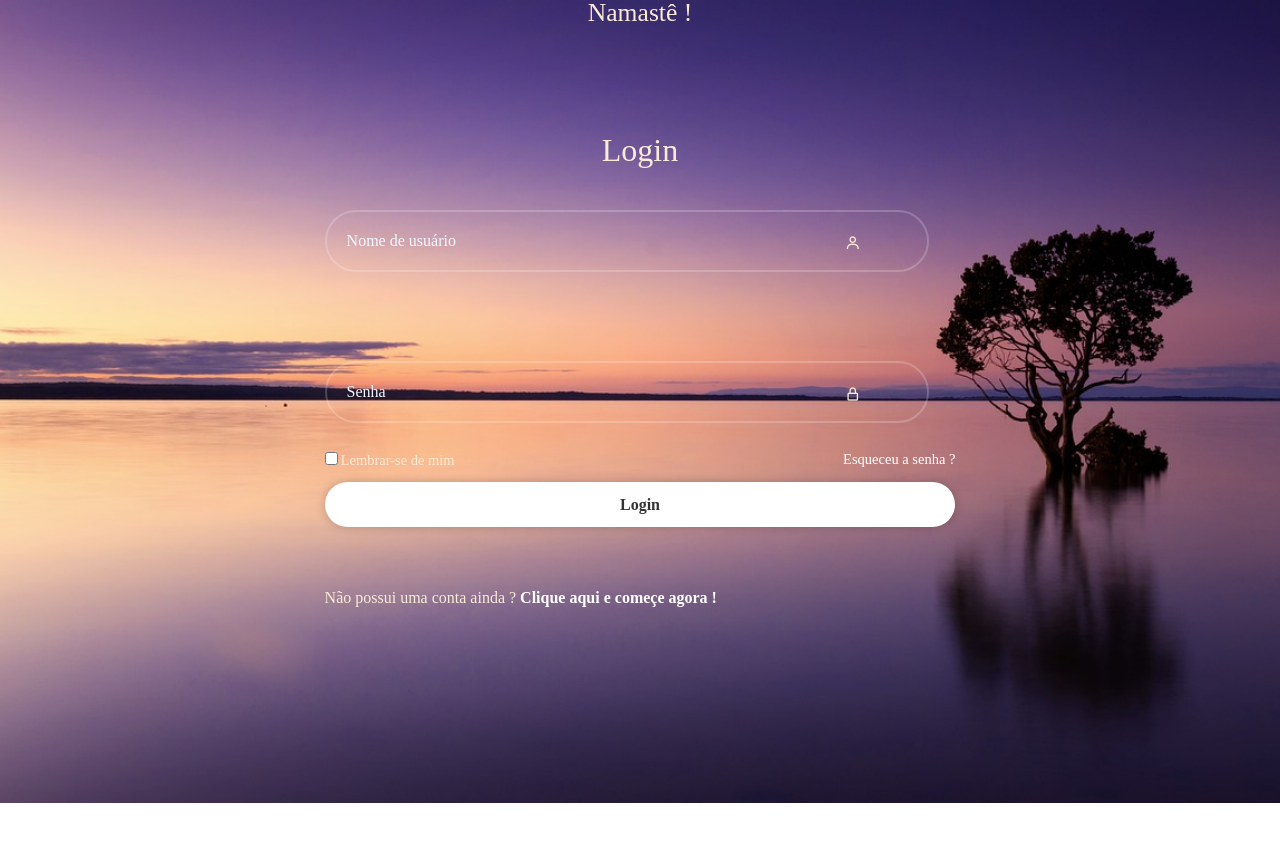
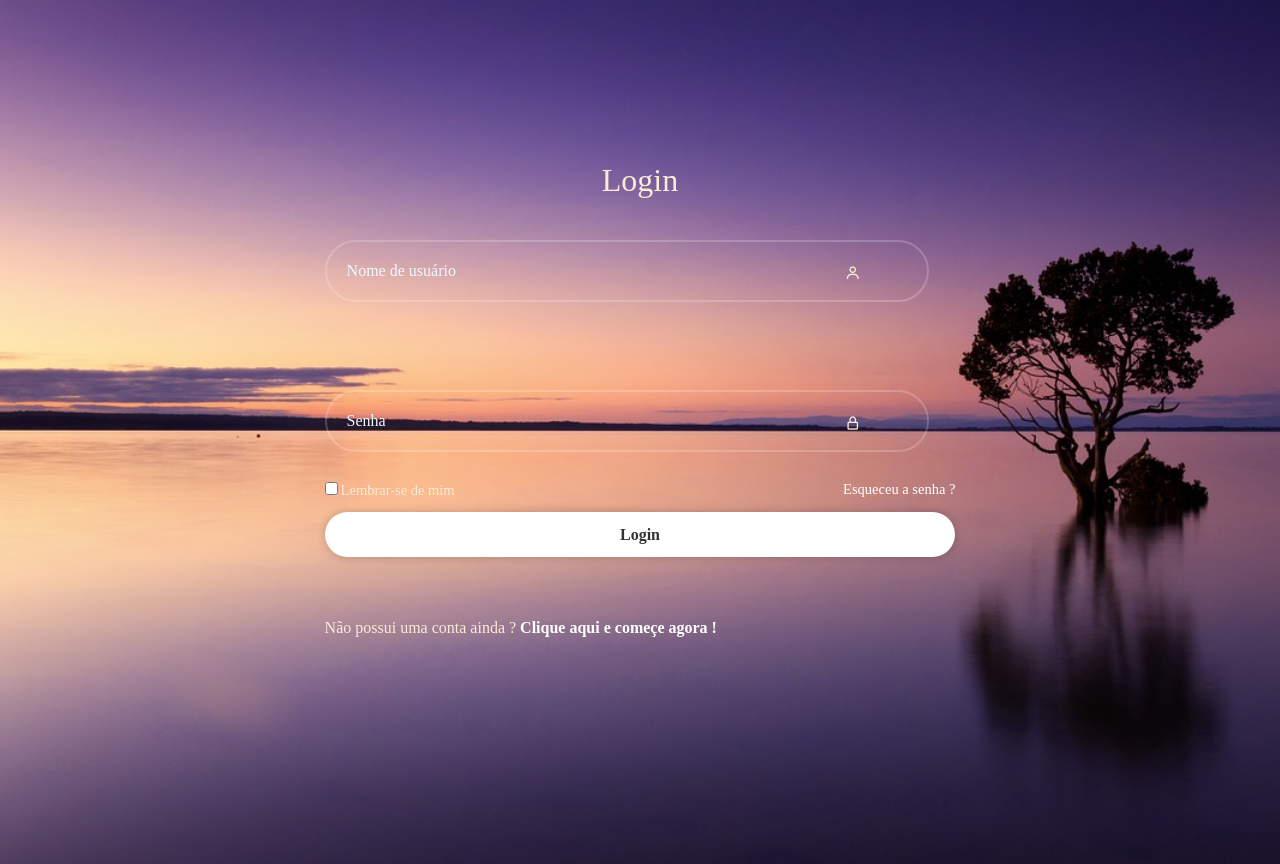
Before and after one commit to Jason21tod/login-page, a plain HTML site: page index.html in a window 1280 px wide. Before the commit the page ends 803 px from the top, so only its background shows below. Drawn offline with nearby package versions, Linux system fonts and the light colour scheme; a web font is replaced by a local one.

Commit message:
removing unnecessary title

```diff
--- a/index.html
+++ b/index.html
@@ -9,9 +9,6 @@
     <title>Bem vindo !</title>
 </head>
 <body>
-    <head>
-        <h1>Namastê !</h1>
-    </head>
     <main class="wrapper">
         <form>
             <h2>Login</h2>
--- a/style.css
+++ b/style.css
@@ -19,6 +19,7 @@ body {
     min-height: 100vh;
     row-gap: 5vh;
     padding-bottom: 10%;
+    margin-top: 5%;
 }
 
 h1 {
```
